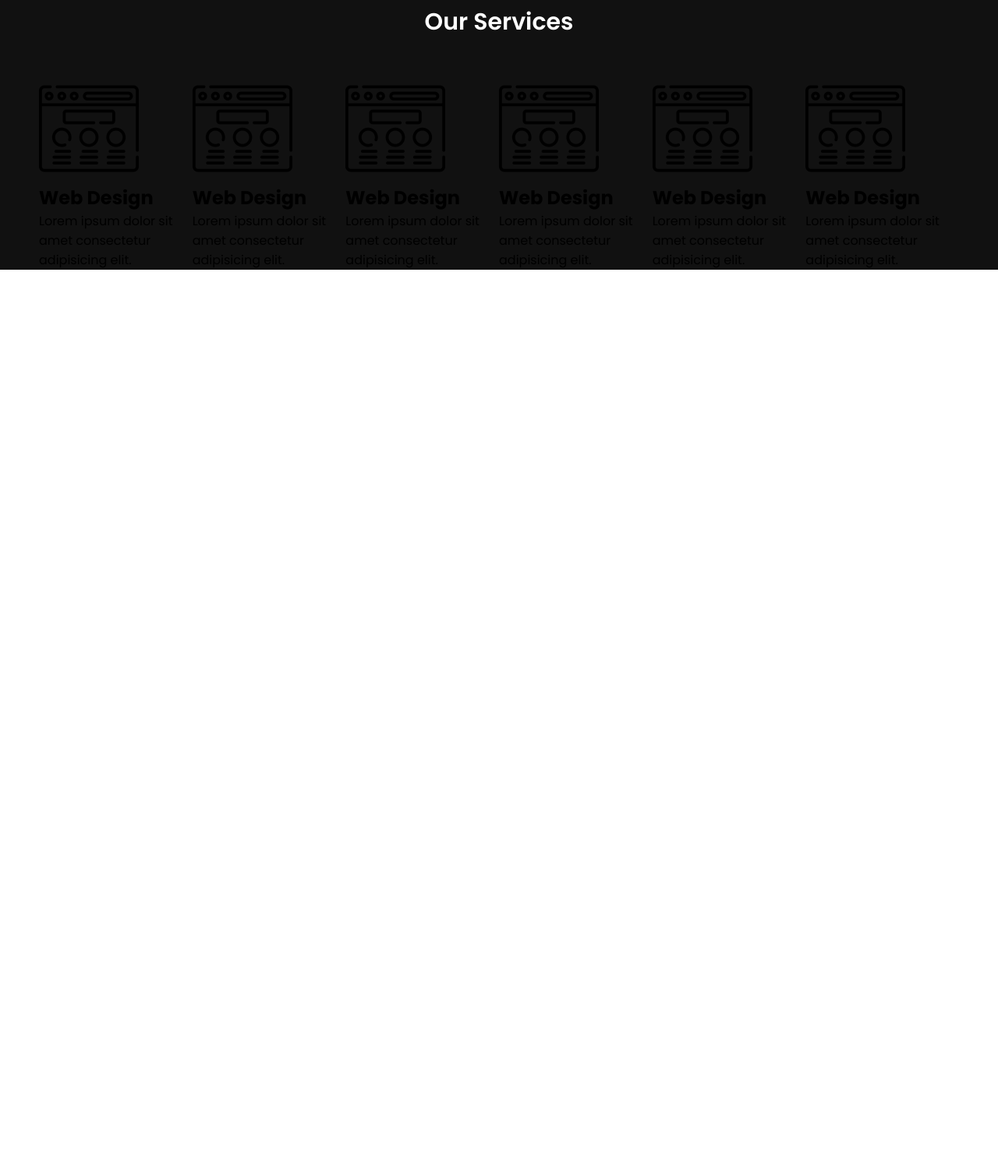
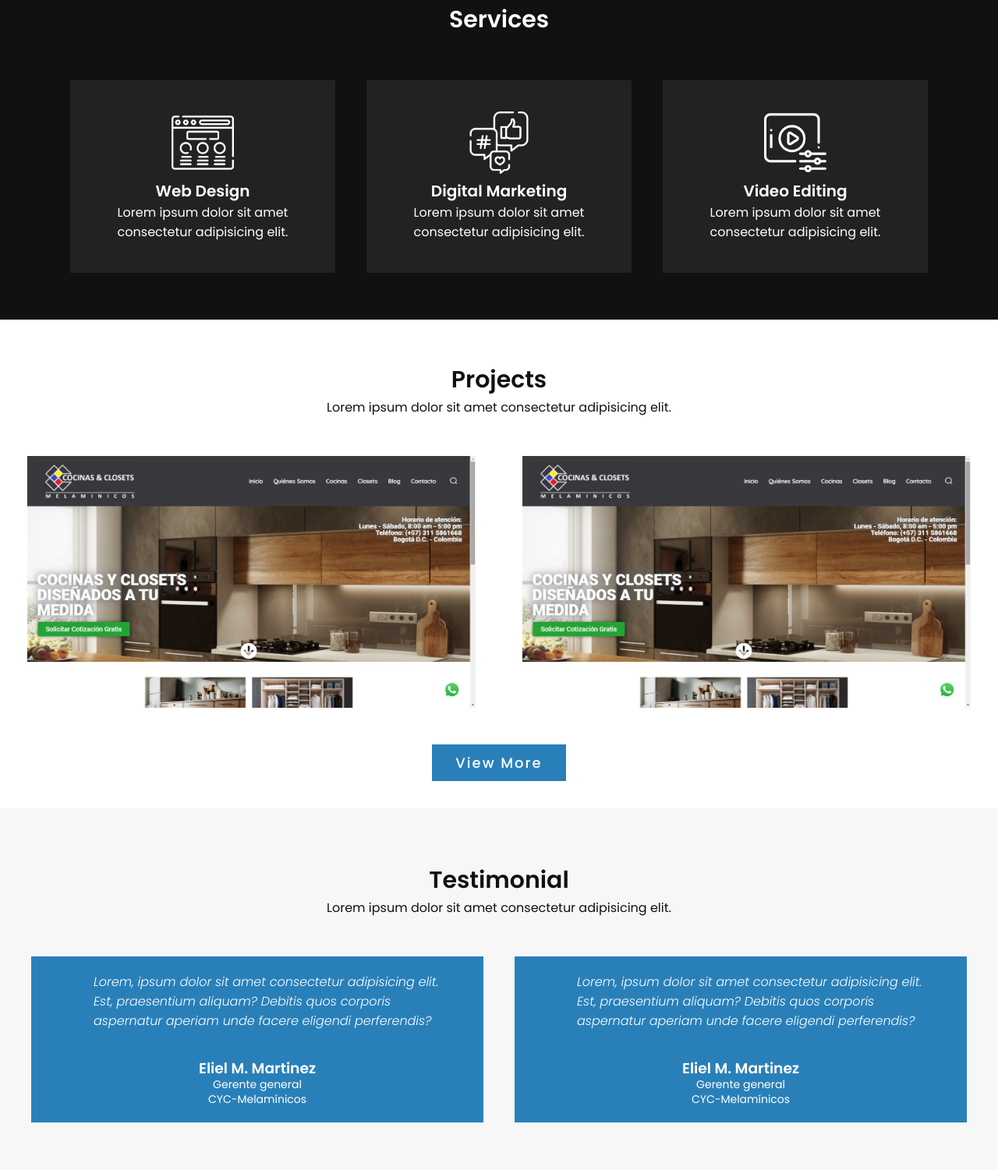
Before and after one commit to wrafael91/portfolio_wrmp, a plain HTML site: page index.html in a window 1280 px wide. Shown: the part 1299-2800 px from the top of the page at 78% size. Before the commit the page ends 1645 px from the top, so only its background shows below. Drawn offline with Linux system fonts and the light colour scheme.

Commit message:
commit 2

```diff
--- a/index.html
+++ b/index.html
@@ -34,7 +34,7 @@
                 <p>My name is William Manchabajoy, I'm 30 years old, I was born in Cali, Colombia.
                     I like to read and to do some sport. I'm getting started on web development, although,
                     I've spent some years in university studying engineering, but it really helped me
-                    to realize the amazing opportunity technology and software development is about.
+                    to realize the amazing opportunity both technology and software development is about.
                     That's the reason why I signed up in a bootcamp in <span><a href="https://www.makeitreal.camp">'Make It Real'</a></span>, a startup company in
                     which I've learned programming languages like HTML, CSS and Javascript, among others.
                     <br><br>
@@ -51,7 +51,7 @@
     </section>
     <section class="services">
         <div class="heading white">
-            <h2>Our Services</h2>
+            <h2>Services</h2>
         </div>
         <div class="content-services">
             <div class="services-box">
@@ -60,32 +60,67 @@
               <p>Lorem ipsum dolor sit amet consectetur adipisicing elit.</p>
             </div>
             <div class="services-box">
-              <img src="img/website.png">
-              <h2>Web Design</h2>
+              <img src="img/social-media.png">
+              <h2>Digital Marketing</h2>
               <p>Lorem ipsum dolor sit amet consectetur adipisicing elit.</p>
             </div>
             <div class="services-box">
-              <img src="img/website.png">
-              <h2>Web Design</h2>
+              <img src="img/video-edition.png">
+              <h2>Video Editing</h2>
               <p>Lorem ipsum dolor sit amet consectetur adipisicing elit.</p>
             </div>
-            <div class="services-box">
-                <img src="img/website.png">
-                <h2>Web Design</h2>
-                <p>Lorem ipsum dolor sit amet consectetur adipisicing elit.</p>
-              </div>
-              <div class="services-box">
-                <img src="img/website.png">
-                <h2>Web Design</h2>
-                <p>Lorem ipsum dolor sit amet consectetur adipisicing elit.</p>
-              </div>
-              <div class="services-box">
-                <img src="img/website.png">
-                <h2>Web Design</h2>
-                <p>Lorem ipsum dolor sit amet consectetur adipisicing elit.</p>
-              </div>
         </div>
     </section>
+    <section class="work">
+        <div class="heading">
+            <h2>Projects</h2>
+            <p>Lorem ipsum dolor sit amet consectetur adipisicing elit.</p>
+        </div>
+        <div class="content">
+            <div class="work-box">
+                <img src="img/cyc.jpg">
+            </div>
+            <div class="work-box">
+                <img src="img/cyc.jpg">
+            </div>
+        </div>
+        <div class="heading">
+            <a href="#" class="btn1">View More</a>
+        </div>
+    </section>
+    <section class="testimonial">
+        <div class="heading">
+            <h2>Testimonial</h2>
+            <p>Lorem ipsum dolor sit amet consectetur adipisicing elit.</p>
+        </div>
+        <div class="content">
+            <div class="testimonial-box">
+                <p>Lorem, ipsum dolor sit amet consectetur adipisicing elit. Est, praesentium aliquam? Debitis quos corporis aspernatur aperiam unde facere eligendi perferendis?</p>
+                <h3>Eliel M. Martinez<br><span>Gerente general<br> CYC-Melamínicos</span></h3>
+            </div>
+            <div class="testimonial-box">
+                <p>Lorem, ipsum dolor sit amet consectetur adipisicing elit. Est, praesentium aliquam? Debitis quos corporis aspernatur aperiam unde facere eligendi perferendis?</p>
+                <h3>Eliel M. Martinez<br><span>Gerente general<br> CYC-Melamínicos</span></h3>
+            </div>
+        </div>
+    </section>
+    <section class="contact">
+        <div class="heading white">
+            <h2>Contact Us</h2>
+            <p>We'll get in touch with you as soon as possible.</p>
+        </div>
+        <div class="form-box">
+            <form>
+                <input type="text" name="" placeholder="Full name">
+                <input type="email" name="" placeholder="Email">
+                <textarea placeholder="Your message"></textarea>
+                <input type="submit" value="Send">
+            </form>
+        </div>
+    </section>
+    <div class="copyright">
+        <p>Copyright © 2021. All Rights Reserved.</p>
+    </div>
     <script type="text/javascript">
         window.addEventListener('scroll', function(){
             let header = document.querySelector('header');
--- a/style.css
+++ b/style.css
@@ -46,7 +46,9 @@ header ul li a {
     color: #fff;
     text-decoration: none;
 }
-
+.about {
+    margin-bottom: 70px;
+}
 .heading {
     width: 100%;
     text-align: center;
@@ -60,7 +62,7 @@ header ul li a {
 }
 .banner {
     position: relative;
-    min-height: 45vw;
+    min-height: 47vw;
     background: url(img/mark-basarab-1OtUkD_8svc-unsplash.jpg);
     background-size: cover;
     display: flex;
@@ -78,7 +80,7 @@ header ul li a {
     font-size: 1.2em;
     font-weight: 700;
 }
-.banner .btn {
+.btn {
     position: relative;
     background: #2980B9;
     display: inline-block;
@@ -97,7 +99,7 @@ header ul li a {
     font-weight: 500;
     margin-left: 50px;
 }
-.about .content {
+.content {
     display: flex;
     justify-content: space-between;
 }
@@ -121,13 +123,135 @@ img {
 }
 .content-services {
     display: flex;
-    padding: 0 50px 0 50px;
+    justify-content: center;
+    flex-wrap: wrap;
+    flex-direction: row;
+    padding: 0 0 40px 0;
 }
 .services {
     background: #111;
-    margin-top: 100px;
 }
 .heading.white {
     color: #fff;
-    padding: 20px;
+    padding: 5px;
 }
+.services .content-services .services-box {
+    padding: 40px 20px;
+    background: #222;
+    color: #fff;
+    max-width: 340px;
+    margin: 20px;
+    text-align: center;
+    transition: 0.5s;
+}
+.services .content-services .services-box:hover {
+    background: #2980B9;
+}
+.services .content-services .services-box img {
+    max-width: 80px;
+    filter: invert(1);
+}
+.services .content-services .services-box h2 {
+    font-size: 20px;
+    font-weight: 600;
+}
+.work {
+    padding: 5px;
+}
+.work .content {
+    display: flex;
+    justify-content: space-between;
+    flex-wrap: wrap;
+}
+.work .content .work-box {
+    width: 50%;
+    padding: 20px 30px 20px 30px;
+}
+.work .content .work-box img {
+    max-width: 100%;
+}
+.btn1 {
+    position: relative;
+    background: #2980B9;
+    display: inline-block;
+    color: #fff;
+    margin-top: 20px;
+    padding: 10px 30px;
+    font-size: 18px;
+    text-decoration: none;
+    letter-spacing: 2px;
+    font-weight: 500;
+}
+.testimonial {
+    background: #f7f7f7;
+    padding: 20px 20px 50px 20px;
+}
+.testimonial .content {
+    display: flex;
+    justify-content: space-between;
+    flex-wrap: wrap;
+}
+.testimonial .content .testimonial-box {
+    max-width: calc(50% - 40px);
+    padding: 20px 30px 20px 30px;
+    margin: 20px;
+    background: #2980B9;
+}
+.testimonial .content .testimonial-box p {
+    color: #fff;
+    font-style: italic;
+    font-size: 16px;
+    font-weight: 300;
+}
+.testimonial .content .testimonial-box h3 {
+    margin-top: 40px;
+    text-align: center;
+    color: #fff;
+    font-weight: 600;
+    line-height: 1em;
+}
+.testimonial .content .testimonial-box h3 span {
+    font-size: 14px;
+    font-weight: 400;
+}
+.contact {
+    background: #111;
+}
+.form-box {
+    min-width: 60%;
+}
+.form-box form {
+    display: flex;
+    flex-direction: column;
+    padding: 0 400px 50px 400px;
+}
+.form-box form input, textarea {
+    margin-bottom: 20px;
+    padding: 15px;
+    font-size: 16px;
+    border: none;
+    outline: none;
+    background: #222;
+    color: #fff;
+    resize: none;
+}
+.form-box form textarea {
+    min-height: 150px;
+}
+.form-box form input::placeholder,
+.form-box form textarea::placeholder {
+    color: #999;
+}
+.form-box form input[type='submit'] {
+    max-width: 100px;
+    background: #2980B9;
+    text-transform: uppercase;
+    letter-spacing: 2px;
+    cursor: pointer;
+}
+.copyright {
+    background: #000;
+    text-align: center;
+    color: #fff;
+    padding: 10px;
+}
```
Also changed, not shown: img/cyc.jpg (added), img/social-media.png (added), img/video-edition.png (added).
